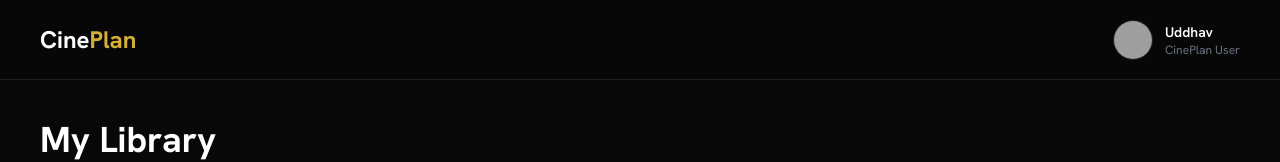
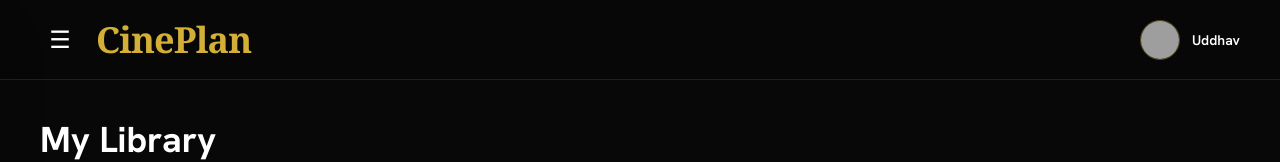
Before and after one commit to SohamVibhandik71/CinePlan, a React (Vite) app in the folder client/: page /library in a window 1280 px wide. Shown: the top 162 px of the page. Built offline with nearby package versions, Linux system fonts and the light colour scheme; grey boxes are pictures that could not be loaded.

Commit message:
side navbar add

```diff
--- a/client/src/App.jsx
+++ b/client/src/App.jsx
@@ -1,27 +1,76 @@
-import React from 'react';
+import React, { useState } from 'react';
 import Login from './pages/Login';
 import Signup from './pages/Signup';
 import Landingpage from './pages/Landingpage';
-import { Route, Routes } from 'react-router-dom';
+import { Route, Routes, useLocation } from 'react-router-dom';
 import Home from './pages/Home';
 import Browse from './pages/Browse';
 import Library from './pages/Library';
 import Dashboard from './pages/Dashboard';
+import Navbar from './components/Navbar';
+import Sidebar from './components/Sidebar';
 
 const App = () => {
+  const location = useLocation();
+
+  const [isSidebarOpen, setIsSidebarOpen] = useState(false);
+
+  const showNavbar =
+    location.pathname === "/dashboard" ||
+    location.pathname === "/browse" ||
+    location.pathname === "/library";
   return (
-    <div>
+
+
+     <div>
+
+      {showNavbar && (
+        <>
+          <Navbar
+            onMenuClick={() => setIsSidebarOpen(true)}
+          />
+
+          <Sidebar
+            isOpen={isSidebarOpen}
+            onClose={() => setIsSidebarOpen(false)}
+          />
+        </>
+      )}
+
       <Routes>
-        <Route path="/" element={<Landingpage />} />
-        <Route path="/login" element={<Login />} />
-        <Route path="/signup" element={<Signup />} />
-        <Route path="/home" element={<Home />} />
-        <Route path="/browse" element={<Browse />} />
-        <Route path="/library" element={<Library />} />
-        <Route path='/dashboard' element={<Dashboard/>} />
-        <Route path='/library' element={<Library/>} />
+
+        <Route
+          path="/"
+          element={<Landingpage />}
+        />
+
+        <Route
+          path="/login"
+          element={<Login />}
+        />
+
+        <Route
+          path="/signup"
+          element={<Signup />}
+        />
+
+        <Route
+          path="/dashboard"
+          element={<Dashboard />}
+        />
+
+        <Route
+          path="/browse"
+          element={<Browse />}
+        />
+
+        <Route
+          path="/library"
+          element={<Library />}
+        />
 
       </Routes>
+
     </div>
   );
 };
--- /dev/null
+++ b/client/src/components/Navbar.jsx
@@ -0,0 +1,94 @@
+import React from "react";
+
+const Navbar = ({ onMenuClick }) => {
+  return (
+    <nav
+      className="
+        fixed
+        top-0
+        left-0
+        right-0
+        z-40
+        h-20
+        px-6
+        md:px-10
+        flex
+        items-center
+        justify-between
+        bg-[#080808]/95
+        backdrop-blur-xl
+        border-b
+        border-white/10
+      "
+    >
+
+      {/* LEFT SIDE */}
+      <div className="flex items-center gap-4">
+
+        {/* MENU BUTTON */}
+        <button
+          onClick={onMenuClick}
+          className="
+            w-10
+            h-10
+            flex
+            items-center
+            justify-center
+            rounded-lg
+            text-white
+            hover:bg-white/10
+            transition
+          "
+          aria-label="Open menu"
+        >
+          <span className="text-2xl">
+            ☰
+          </span>
+        </button>
+
+        {/* LOGO */}
+        <div
+          className="
+            text-[#d4af37]
+            text-3xl
+            md:text-4xl
+            font-bold
+            font-serif
+            tracking-tight
+          "
+        >
+          CinePlan
+        </div>
+
+      </div>
+
+
+      {/* RIGHT SIDE - PROFILE */}
+      <div className="flex items-center gap-3">
+
+        <img
+          src="https://i.pravatar.cc/100?img=12"
+          alt="Profile"
+          className="
+            w-10
+            h-10
+            rounded-full
+            object-cover
+            border
+            border-[#d4af37]/40
+          "
+        />
+
+        <div className="hidden sm:block">
+          <p className="text-sm font-semibold text-white">
+            Uddhav
+          </p>
+        </div>
+
+      </div>
+
+    </nav>
+  );
+};
+
+export default Navbar;
--- /dev/null
+++ b/client/src/components/Sidebar.jsx
@@ -0,0 +1,222 @@
+import React from "react";
+import { NavLink } from "react-router-dom";
+
+const Sidebar = ({ isOpen, onClose }) => {
+
+  const navItems = [
+    { to: "/dashboard", label: "Dashboard" },
+    { to: "/browse", label: "Browse" },
+    { to: "/library", label: "Library" },
+  ];
+
+  return (
+    <>
+      {/* ================= BACKDROP ================= */}
+
+      {isOpen && (
+        <div
+          onClick={onClose}
+          className="
+            fixed
+            inset-0
+            z-40
+            bg-black/60
+            backdrop-blur-sm
+          "
+        />
+      )}
+
+
+      {/* ================= SIDEBAR ================= */}
+
+      <aside
+        className={`
+          fixed
+          top-0
+          left-0
+          z-50
+          h-screen
+          w-72
+          bg-[#0d0d0d]
+          border-r
+          border-white/10
+          shadow-2xl
+          transition-transform
+          duration-300
+          ease-in-out
+          ${isOpen ? "translate-x-0" : "-translate-x-full"}
+        `}
+      >
+
+        <div className="
+          h-full
+          flex
+          flex-col
+          p-6
+        ">
+
+
+          {/* ================= CLOSE BUTTON ================= */}
+
+          <button
+            onClick={onClose}
+            className="
+              absolute
+              top-5
+              right-5
+              w-9
+              h-9
+              flex
+              items-center
+              justify-center
+              rounded-lg
+              text-white
+              text-2xl
+              hover:bg-white/10
+              transition
+            "
+          >
+            ×
+          </button>
+
+
+          {/* ================= PROFILE ================= */}
+
+          <div className="
+            flex
+            flex-col
+            items-center
+            pt-8
+            pb-8
+            border-b
+            border-white/10
+          ">
+
+            <img
+              src="https://i.pravatar.cc/150?img=12"
+              alt="Profile"
+              className="
+                w-20
+                h-20
+                rounded-full
+                object-cover
+                border-2
+                border-[#d4af37]
+              "
+            />
+
+            <h2 className="
+              mt-4
+              text-lg
+              font-semibold
+              text-white
+            ">
+              Uddhav
+            </h2>
+
+            <p className="
+              mt-1
+              text-sm
+              text-gray-500
+            ">
+              CinePlan User
+            </p>
+
+          </div>
+
+
+          {/* ================= NAVIGATION ================= */}
+
+          <nav className="
+            flex-1
+            mt-8
+          ">
+
+            <p className="
+              px-3
+              mb-3
+              text-xs
+              uppercase
+              tracking-widest
+              text-gray-600
+            ">
+              Menu
+            </p>
+
+
+            <div className="space-y-2">
+
+              {navItems.map((item) => (
+
+                <NavLink
+                  key={item.to}
+                  to={item.to}
+                  onClick={onClose}
+                  className={({ isActive }) => `
+                    flex
+                    items-center
+                    px-4
+                    py-3
+                    rounded-lg
+                    text-sm
+                    font-medium
+                    transition
+
+                    ${
+                      isActive
+                        ? "bg-[#d4af37] text-black"
+                        : "text-gray-400 hover:text-white hover:bg-white/10"
+                    }
+                  `}
+                >
+                  {item.label}
+                </NavLink>
+
+              ))}
+
+            </div>
+
+          </nav>
+
+
+          {/* ================= SIGN OUT ================= */}
+
+          <div className="
+            pt-6
+            border-t
+            border-white/10
+          ">
+
+            <button
+              onClick={() => {
+                console.log("Sign out clicked");
+              }}
+              className="
+                w-full
+                flex
+                items-center
+                justify-center
+                gap-2
+                px-4
+                py-3
+                rounded-lg
+                text-sm
+                font-medium
+                text-red-400
+                hover:bg-red-500/10
+                transition
+              "
+            >
+              Sign Out
+            </button>
+
+          </div>
+
+        </div>
+
+      </aside>
+    </>
+  );
+};
+
+export default Sidebar;
--- a/client/src/pages/Browse.jsx
+++ b/client/src/pages/Browse.jsx
@@ -1,7 +1,8 @@
 import React, { useState } from 'react'
-import { dummyMovies} from '../assets/assets';
+import { dummyMovies } from '../assets/assets';
 import Moviecard from '../components/Moviecard';
 import MovieModal from '../components/MovieModel';
+
 const Browse = () => {
 
   const category = [
@@ -16,15 +17,12 @@ const Browse = () => {
 
   return (
 
-    <div className="min-h-screen bg-[#080808] text-white">
+    <div className="min-h-screen bg-[#080808] text-white pt-20">
 
-      {/* ================= NAVBAR ================= */}
+      {/* ================= BROWSE CONTROLS ================= */}
 
-      <nav
+      <div
         className="
-          sticky
-          top-0
-          z-40
           h-20
           px-6
           md:px-10
@@ -32,23 +30,11 @@ const Browse = () => {
           items-center
           justify-between
           gap-6
-          bg-[#080808]/90
-          backdrop-blur-xl
+          bg-[#080808]
           border-b
           border-white/10
         "
       >
-
-        {/* Logo */}
-
-        <div className="
-          text-2xl
-          font-bold
-          shrink-0
-        ">
-          Cine<span className="text-[#d4af37]">Plan</span>
-        </div>
-
 
         {/* Categories */}
 
@@ -66,7 +52,11 @@ const Browse = () => {
           {category.map((item) => (
             <button
               key={item}
-              onClick={() => setSelectedCategory(item)}
+              onClick={() =>
+                setSelectedCategory(
+                  selectedCategory === item ? "" : item
+                )
+              }
               className={`
                 px-5
                 py-2
@@ -90,13 +80,16 @@ const Browse = () => {
 
         {/* Search */}
 
-        <div className="
+        <div
+          className="
             relative
-          w-40
+            w-full
             sm:w-56
             md:w-72
             shrink-0
-        ">
+            ml-auto
+          "
+        >
 
           <input
             type="text"
@@ -134,7 +127,7 @@ const Browse = () => {
 
         </div>
 
-      </nav>
+      </div>
 
 
       {/* ================= CONTENT ================= */}
@@ -188,6 +181,7 @@ const Browse = () => {
         >
 
           {dummyMovies
+
             .filter((movie) => {
               if (!selectedCategory) {
                 return true;
@@ -195,6 +189,7 @@ const Browse = () => {
 
               return movie.type === selectedCategory;
             })
+
             .filter((movie) => {
               if (!search.trim()) {
                 return true;
@@ -204,20 +199,24 @@ const Browse = () => {
                 .toLowerCase()
                 .includes(search.toLowerCase());
             })
+
             .map((movie) => (
               <Moviecard
                 key={movie.id}
                 movie={movie}
                 onClick={() => setSelectedMovie(movie)}
-        />))}
+              />
+            ))}
 
         </div>
+
+
+        {/* ================= MOVIE MODAL ================= */}
 
         <MovieModal
           movie={selectedMovie}
           onClose={() => setSelectedMovie(null)}
         />
-
 
       </main>
 
--- a/client/src/pages/Dashboard.jsx
+++ b/client/src/pages/Dashboard.jsx
@@ -37,80 +37,7 @@ const Dashboard = () => {
 
 
   return (
-    <div className="min-h-screen bg-[#080808] text-white">
-
-
-      {/* ================= NAVBAR ================= */}
-
-      <nav
-        className="
-          sticky
-          top-0
-          z-40
-          h-20
-          px-6
-          md:px-10
-          flex
-          items-center
-          justify-between
-          bg-[#080808]/90
-          backdrop-blur-xl
-          border-b
-          border-white/10
-        "
-      >
-
-        {/* Logo */}
-
-        <div
-          className="
-            text-2xl
-            font-bold
-          "
-        >
-          Cine<span className="text-[#d4af37]">Plan</span>
-        </div>
-
-
-        {/* User Profile */}
-
-        <div
-          className="
-            flex
-            items-center
-            gap-3
-          "
-        >
-
-          <img
-            src="https://i.pravatar.cc/100?img=12"
-            alt="Profile"
-            className="
-              w-10
-              h-10
-              rounded-full
-              object-cover
-              border
-              border-white/10
-            "
-          />
-
-          <div className="hidden sm:block">
-
-            <p className="text-sm font-semibold">
-              Uddhav
-            </p>
-
-            <p className="text-xs text-gray-500">
-              CinePlan User
-            </p>
-
-          </div>
-
-        </div>
-
-      </nav>
-
+    <div className="min-h-screen bg-[#080808] text-white pt-20">
 
       {/* ================= CONTENT ================= */}
 
@@ -123,7 +50,6 @@ const Dashboard = () => {
           py-10
         "
       >
-
 
         {/* ================= WELCOME ================= */}
 
@@ -267,7 +193,6 @@ const Dashboard = () => {
               gap-4
             "
           >
-
 
             {/* Completed Movies */}
 
@@ -431,7 +356,6 @@ const Dashboard = () => {
 
         </section>
 
-
       </main>
 
 
--- a/client/src/pages/Library.jsx
+++ b/client/src/pages/Library.jsx
@@ -36,74 +36,7 @@ const Library = () => {
 
 
   return (
-    <div className="min-h-screen bg-[#080808] text-white">
-
-
-      {/* ================= NAVBAR ================= */}
-
-      <nav
-        className="
-          sticky
-          top-0
-          z-40
-          h-20
-          px-6
-          md:px-10
-          flex
-          items-center
-          justify-between
-          bg-[#080808]/90
-          backdrop-blur-xl
-          border-b
-          border-white/10
-        "
-      >
-
-        {/* Logo */}
-
-        <div
-          className="
-            text-2xl
-            font-bold
-            shrink-0
-          "
-        >
-          Cine<span className="text-[#d4af37]">Plan</span>
-        </div>
-
-
-        {/* Profile */}
-
-        <div className="flex items-center gap-3">
-
-          <img
-            src="https://i.pravatar.cc/100?img=12"
-            alt="Profile"
-            className="
-              w-10
-              h-10
-              rounded-full
-              object-cover
-              border
-              border-white/10
-            "
-          />
-
-          <div className="hidden sm:block">
-
-            <p className="text-sm font-semibold">
-              Uddhav
-            </p>
-
-            <p className="text-xs text-gray-500">
-              CinePlan User
-            </p>
-
-          </div>
-
-        </div>
-
-      </nav>
+    <div className="min-h-screen bg-[#080808] text-white pt-20">
 
 
       {/* ================= CONTENT ================= */}
```
Lines whose indentation alone changed are shown as unchanged.
